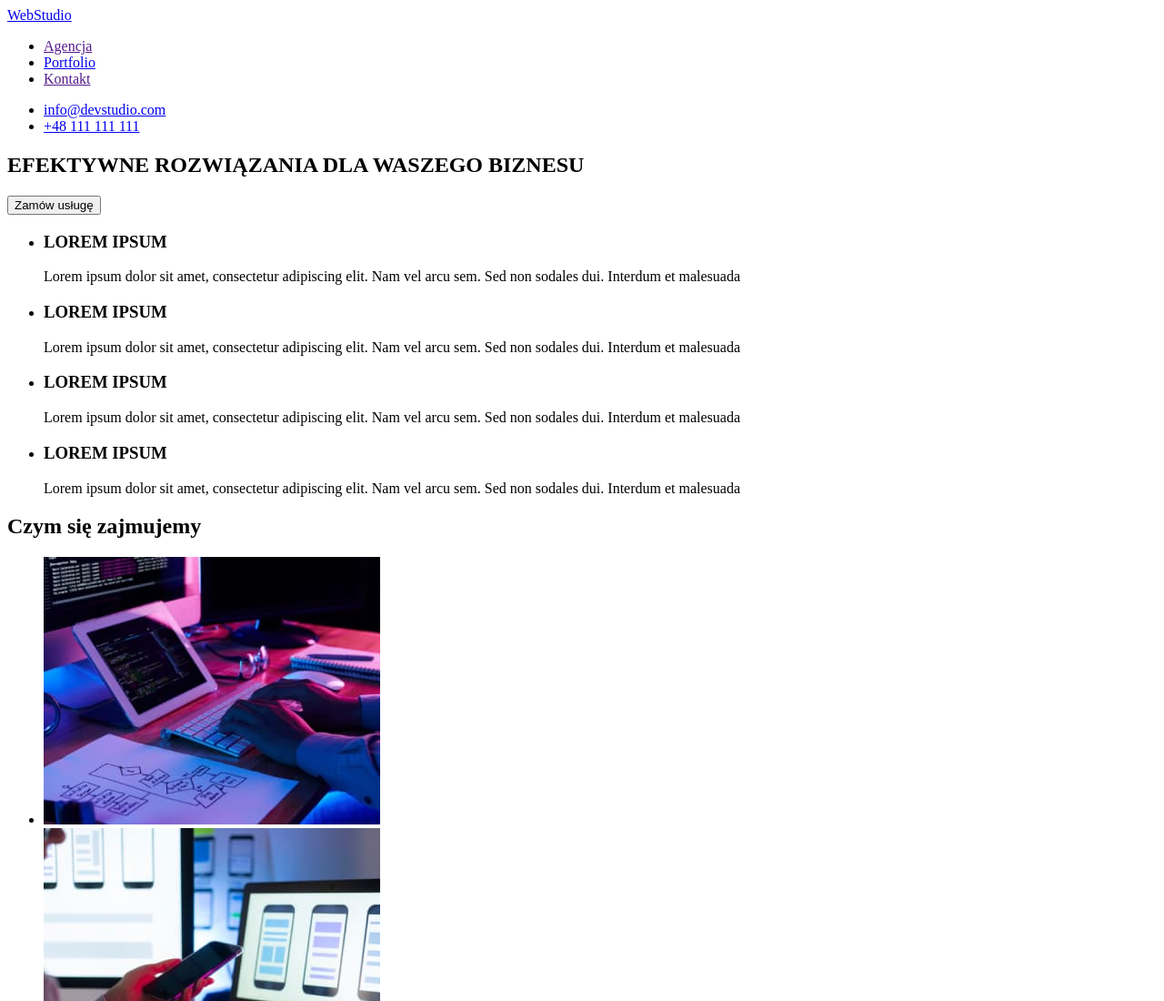
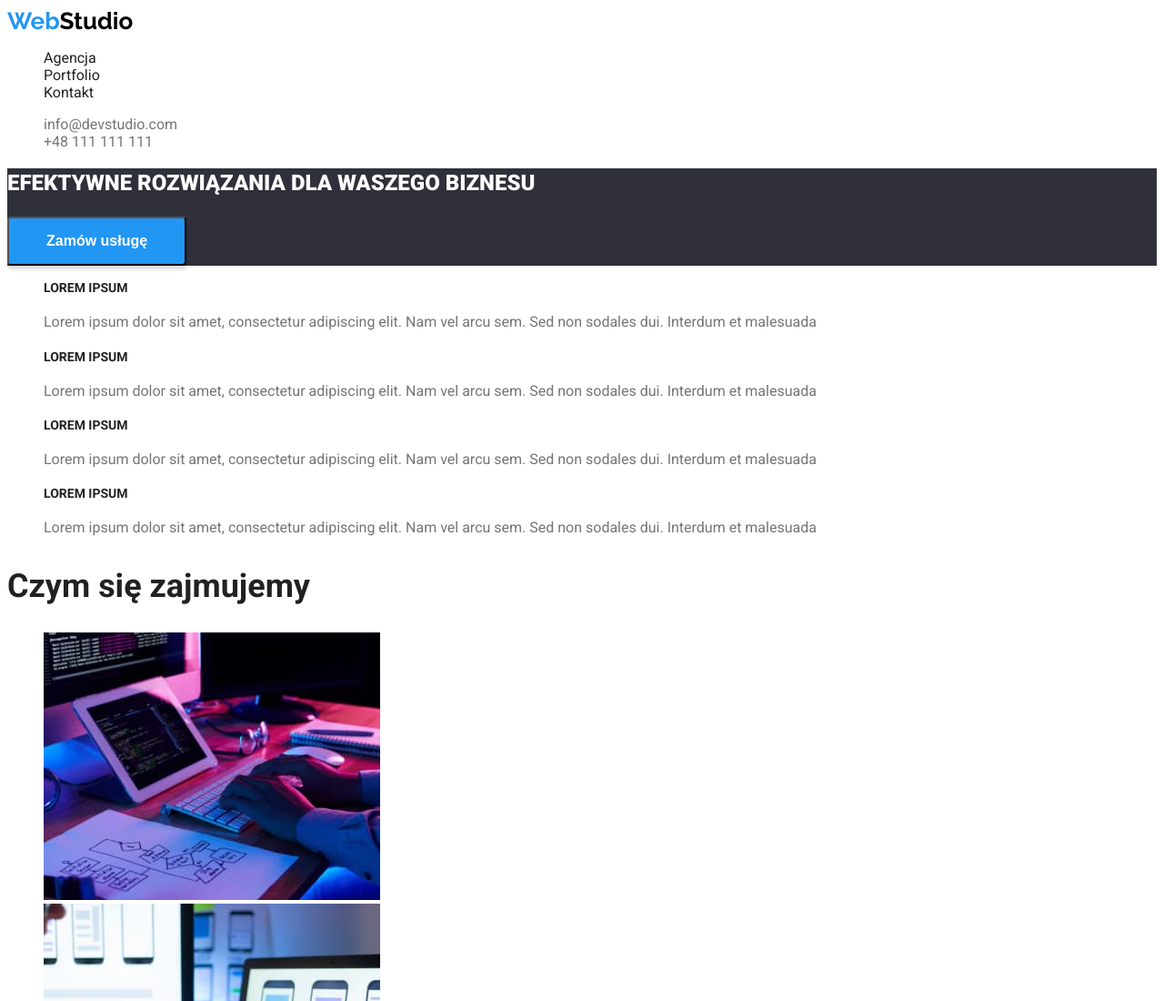
Before and after one commit to MikolajBajdalski/goit-markup-hw-02, a plain HTML site: page index.html in a window 1280 px wide. Shown: the top 1100 px of the page at 91% size. Drawn offline with Linux system fonts and the light colour scheme; the site is published under a folder, as on GitHub Pages, so addresses that start at the root find nothing.

Commit message:
add dot in href

```diff
--- a/index.html
+++ b/index.html
@@ -5,7 +5,7 @@
     <meta http-equiv="X-UA-Compatible" content="IE=edge" />
     <meta name="viewport" content="width=device-width, initial-scale=1.0" />
     <title>Studio</title>
-    <link rel="stylesheet" href="/css/styles.css" />
+    <link rel="stylesheet" href="./css/styles.css" />
     <link rel="preconnect" href="https://fonts.googleapis.com" />
     <link rel="preconnect" href="https://fonts.gstatic.com" crossorigin />
     <link
@@ -14,13 +14,13 @@
   </head>
   <body>
     <header>
-      <a href="/index.html"
+      <a href="./index.html"
         ><span class="logo"><span class="blue-web">Web</span>Studio</span></a
       >
       <nav>
         <ul>
           <li><a href="">Agencja</a></li>
-          <li><a href="/portfolio.html">Portfolio</a></li>
+          <li><a href="./portfolio.html">Portfolio</a></li>
           <li><a href="">Kontakt</a></li>
         </ul>
       </nav>
@@ -155,7 +155,7 @@
       </section>
     </main>
     <footer>
-      <a href="/index.html"
+      <a href="./index.html"
         ><span class="logo"><span class="blue-web">Web</span>Studio</span></a
       >
       <address>
```
Also changed, not shown: portfolio.html (+4 -4 lines).
